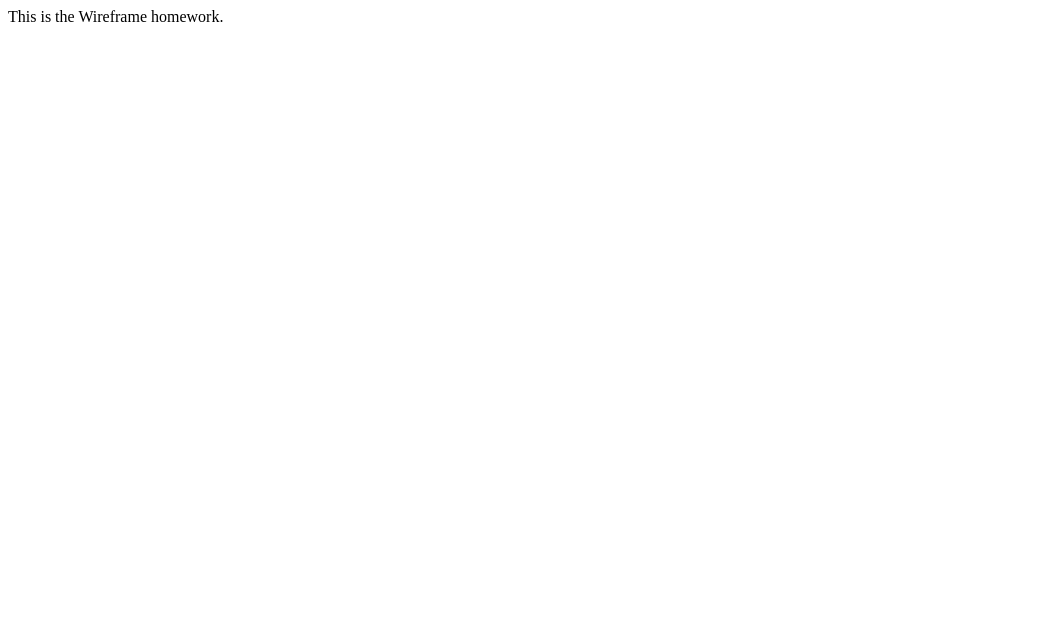
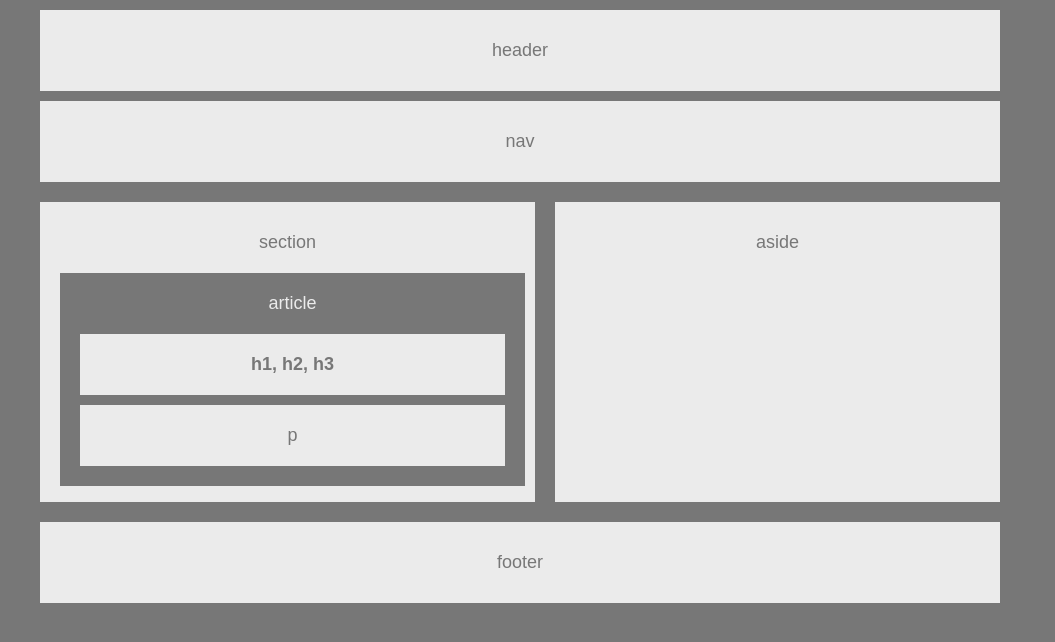
Before and after one commit to jenkruk/HW-Wireframe, a plain HTML site: page index.html in a window 1280 px wide. Shown: the whole page, without its empty margins (0-1055 px from the left). Drawn offline with Linux system fonts and the light colour scheme.

Commit message:
first draft - 90% done

```diff
--- a/index.html
+++ b/index.html
@@ -1,16 +1,47 @@
 <!DOCTYPE html>
-<html lang="en">
+<html lang="en-us">
 
 <head>
     <meta charset="UTF-8">
-    <meta name="viewport" content="width=device-width, initial-scale=1.0">
-    <meta http-equiv="X-UA-Compatible" content="ie=edge">
     <title>Wireframe</title>
+    <link rel="stylesheet" type="text/css" href="style.css">
 </head>
 
 <body>
 
-    This is the Wireframe homework.
+    <header id="header">
+        header
+    </header>
+
+    <nav id="nav">
+        nav
+    </nav>
+
+    <div>
+        <section id="section">
+            section
+
+            <section id="article">
+                article
+
+                <section id="h1">
+                    h1, h2, h3
+                </section>
+
+                <section id="p">
+                    p
+                </section>
+            </section>
+        </section>
+    </div>
+
+    <aside id="aside">
+        aside
+    </aside>
+
+    <footer id="footer">
+        footer
+    </footer>
 
 </body>
 
--- a/style.css
+++ b/style.css
@@ -0,0 +1,78 @@
+* {
+    box-sizing: border-box;
+    text-align: center;
+}
+
+body {
+    font-family: 'Arial', 'Helvetica Neue', Helvetica, sans-serif;
+    color: #777;
+    background: #777;
+    width: 960px;
+    font-size: 18px;
+    margin: 10px 40px 0px 40px;
+}
+
+header {
+    padding: 30px;
+    margin-bottom: 10px;
+    background: #ebebeb;
+}
+
+nav {
+    padding: 30px;
+    margin-bottom: 20px;
+    background: #ebebeb;
+}
+
+#section {
+    width: 495px;
+    height: 300px;
+    background: #ebebeb;
+    padding: 30px 10px 10px 10px;
+    margin: 0px 20px 20px 0px;
+    float: left;
+}
+
+#article {
+    width: 465px;
+    padding: 20px 10px 10px 10px;
+    margin: 20px 10px 0px 10px;
+    color: #ebebeb;
+    background: #777;
+    float: left;
+}
+
+#h1 {
+    font-weight: bold;
+    width: 425px;
+    padding: 20px;
+    margin: 20px 10px 0px 10px;
+    color: #777;
+    background: #ebebeb;
+    float: left;
+}
+
+#p {
+    width: 425px;
+    padding: 20px;
+    margin: 10px 10px 10px 10px;
+    color: #777;
+    background: #ebebeb;
+    float: left;
+}
+
+aside {
+    width: 445px;
+    height: 300px;
+    background: #ebebeb;
+    padding: 30px;
+    margin: 0px 0px 20px 0px;
+    float: left;
+}
+
+footer {
+    clear: both;
+    background: #ebebeb;
+    padding: 30px;
+    margin-bottom: 20px;
+}
```
